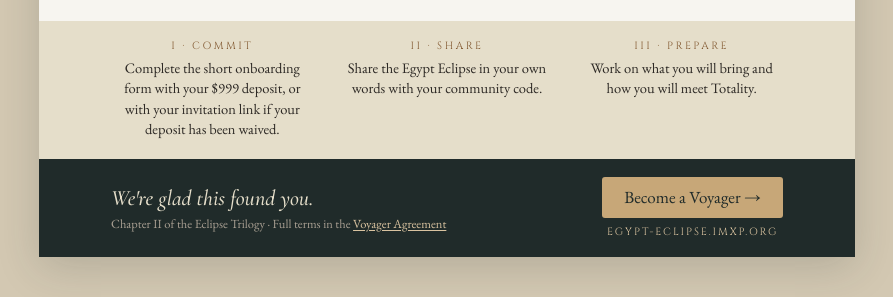
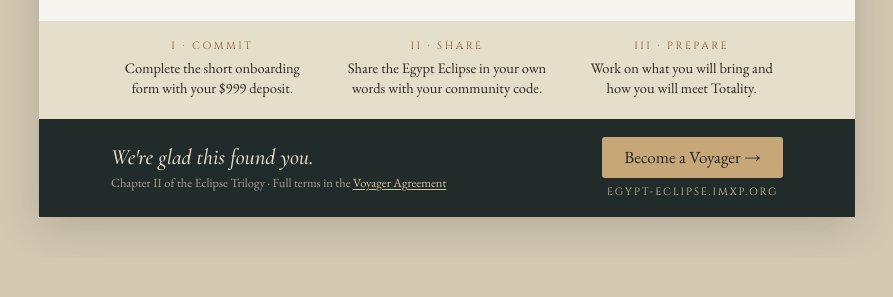
Before and after one commit to ugla-ctrl/egypt-eclipse-voyager, a plain HTML site: page index.html in a window 1280 px wide. Shown: the part 936-1233 px from the top of the page, without its empty margins (193-1086 px from the left). After the commit the page ends 1193 px from the top, so only its background shows below. Drawn offline with nearby package versions, Linux system fonts and the light colour scheme.

Commit message:
Voyager page: restore original Commit step wording
Removed mention of invitation link for deposit in onboarding form.

```diff
--- a/index.html
+++ b/index.html
@@ -132,7 +132,7 @@ body{background:#D3C8B2}
     <div class="sgrid" style="display: grid; grid-template-columns: repeat(3, minmax(0, 1fr)); column-gap: 32px">
       <div style="display: flex; flex-direction: column; align-items: center; text-align: center; gap: 5px">
         <div style="font-family: Cinzel, Georgia, serif; font-size: 10.5px; letter-spacing: 0.24em; text-transform: uppercase; color: #825931">I · Commit</div>
-        <p style="margin: 0; font-size: 14.5px; line-height: 1.4; text-wrap: pretty">Complete the short onboarding form with your $999 deposit, or with your invitation link if your deposit has been waived.</p>
+        <p style="margin: 0; font-size: 14.5px; line-height: 1.4; text-wrap: pretty">Complete the short onboarding form with your $999 deposit.</p>
       </div>
       <div style="display: flex; flex-direction: column; align-items: center; text-align: center; gap: 5px">
         <div style="font-family: Cinzel, Georgia, serif; font-size: 10.5px; letter-spacing: 0.24em; text-transform: uppercase; color: #825931">II · Share</div>
```
